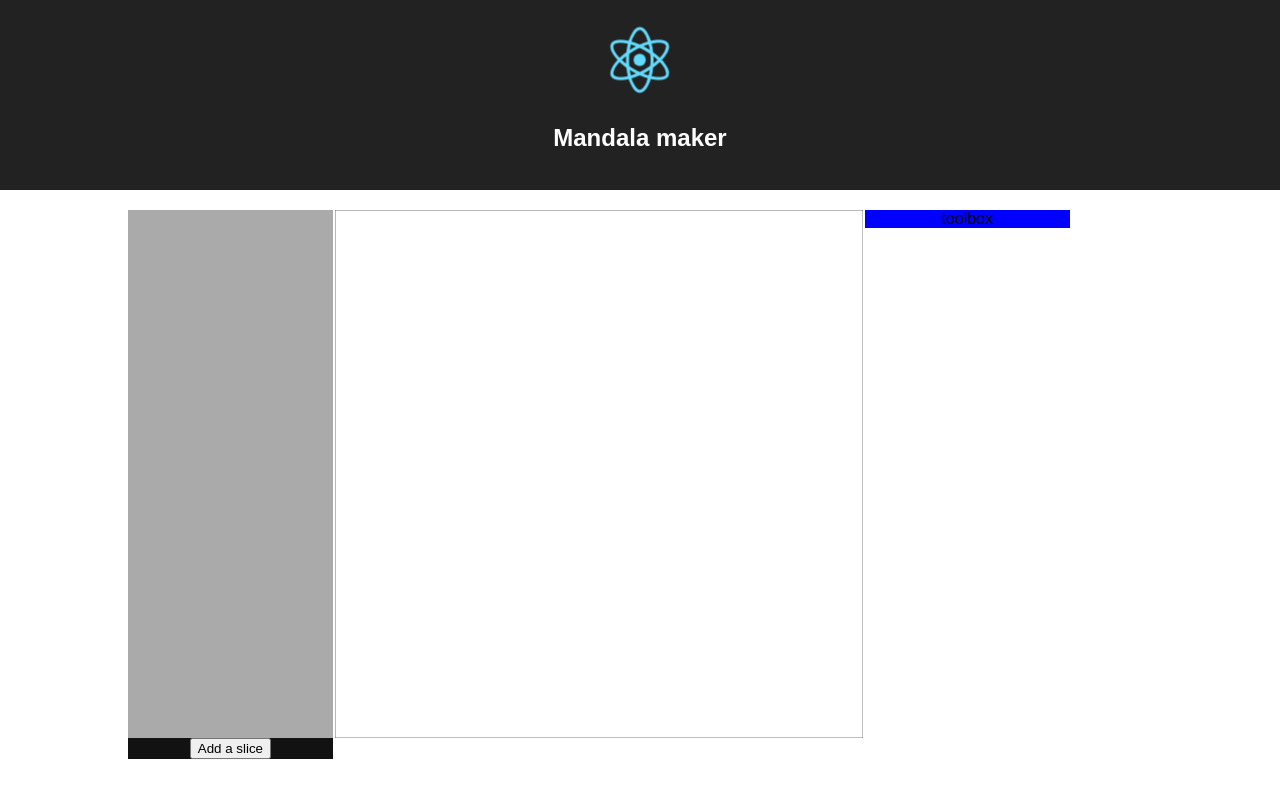
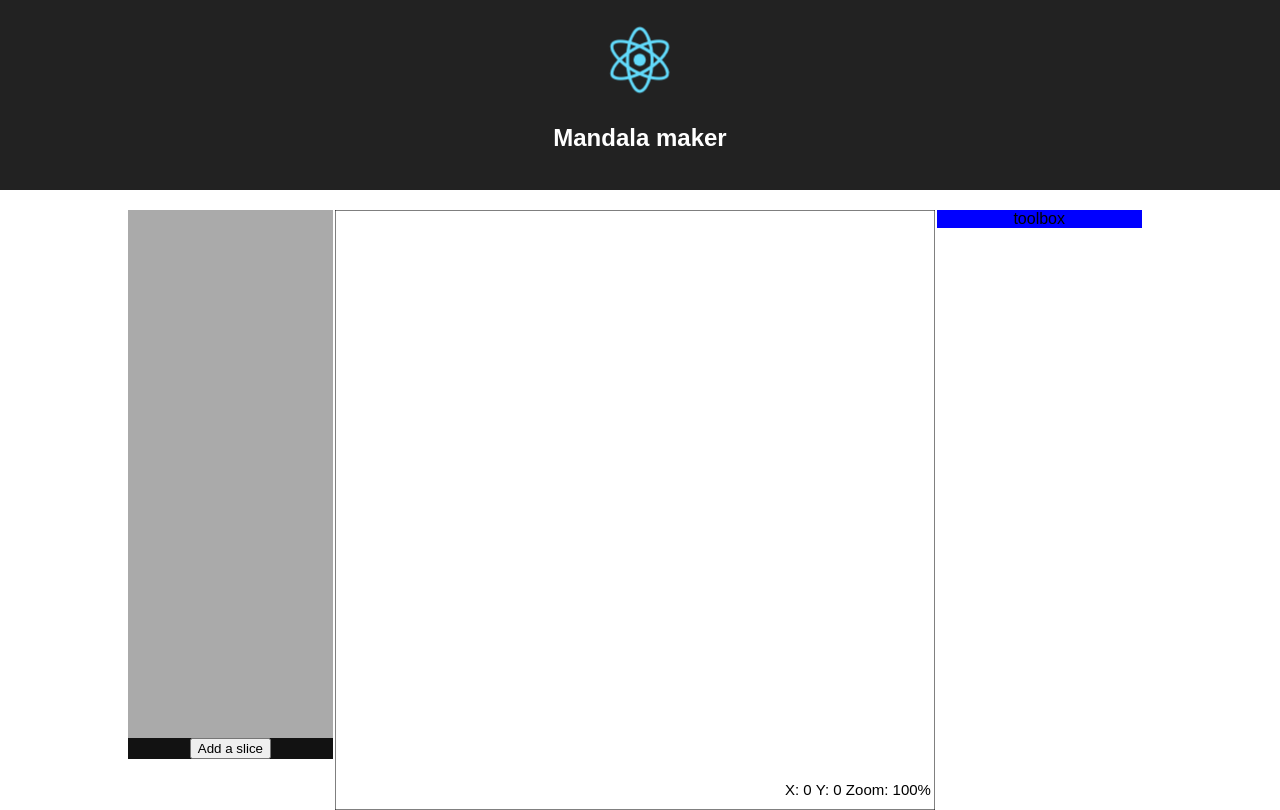
Before and after one commit to beaubborz/mandalamaker, a React (Create React App) app: page / in a window 1280 px wide. Built offline with nearby package versions, Linux system fonts and the light colour scheme.

Commit message:
initial camera logic

```diff
--- a/src/Components/Preview/Preview.js
+++ b/src/Components/Preview/Preview.js
@@ -1,11 +1,22 @@
 import React, { Component } from 'react';
+import CameraModel from '../../Models/CameraModel';
 
 // The width and height of the canvas (Resolution, not actual size on the page)
-const SIZE = 1000;
+const SIZE = 600;
 // The minimum radius length for which the cirle completely fills the canvas
 const RADIUS = Math.sqrt((SIZE*SIZE) + (SIZE*SIZE));
 
+// number of zoom percentage level each tick of wheel is worth
+const ZOOM_SPEED = 10;
+
 class Preview extends Component {
+
+  constructor() {
+    super();
+    this.state = {
+      camera: CameraModel.create()
+    };
+  }
 
   componentDidMount() {
       this.updateCanvas();
@@ -23,12 +34,12 @@ class Preview extends Component {
       ctx.strokeRect(0,0, SIZE, SIZE);
 
       this.drawEditableAreaOverlay(ctx);
+      this.drawZoomStats(ctx);
   }
 
     // This function will draw a gray overlay to identify the area in which the user can draw.
   drawEditableAreaOverlay(ctx) {
     // do not draw any area if we are not editing at all.
-    debugger;
     if(this.props.activeSlice === {})
       return;
     // if divider is 1, there is no area to draw.
@@ -43,21 +54,26 @@ class Preview extends Component {
     ctx.fill();
   }
 
-   // This function checks if the x and y passed in parameter are inside the editable area
-  pointIsInEditableArea(x, y) {
-    let slice = this.props.activeSlice;
+  // This function shows the zoom stats in the bottom right corner of the canvas
+  drawZoomStats(ctx) {
+    const fontSize = 15;
+    ctx.font = fontSize + "px Arial";
+    const zoomStats = "X: " + this.state.camera.x + " Y: " + this.state.camera.y + " Zoom: " + (this.state.camera.zoom) + "%";
+    ctx.fillStyle = 'black';
+    ctx.fillText(zoomStats, SIZE - (fontSize/2 * zoomStats.length) ,SIZE - fontSize);
+  }
 
-    // Point is never in editable area if we are not editing at all
-    if(!slice.isEditing)
-      return false;
-
-    // TODO: replace with actual angle management with divider from the active slice
-    return (x <= y);
+  adjustZoom(event) {
+    let camera = CameraModel.clone(this.state.camera);
+    camera.zoom += ((event.deltaY < 0 ? 1 : -1) * ZOOM_SPEED);
+    this.setState({
+      camera
+    });
   }
 
   render() {
     return (
-      <canvas ref="canvas" width={SIZE} height={SIZE}></canvas>
+      <canvas ref="canvas" width={SIZE} height={SIZE} style={{width:SIZE, height:SIZE}} onWheel={this.adjustZoom.bind(this)}></canvas>
     );
   }
 
--- /dev/null
+++ b/src/Models/CameraModel.js
@@ -0,0 +1,21 @@
+
+const CameraModel = {
+  create: (x = 0, y = 0, zoom = 100) => {
+    return {
+      x, y, zoom,
+      // This function transforms a point's location based on the camera region
+      transform: (x, y)=>{
+        return {
+          x: (x - this.x) * zoom/100.0,
+          y: (y - this.y) * zoom/100.0
+        }
+      }
+    };
+  },
+
+  clone: (camera) => {
+    return CameraModel.create(camera.x, camera.y, camera.zoom);
+  }
+};
+
+export default CameraModel;
```
